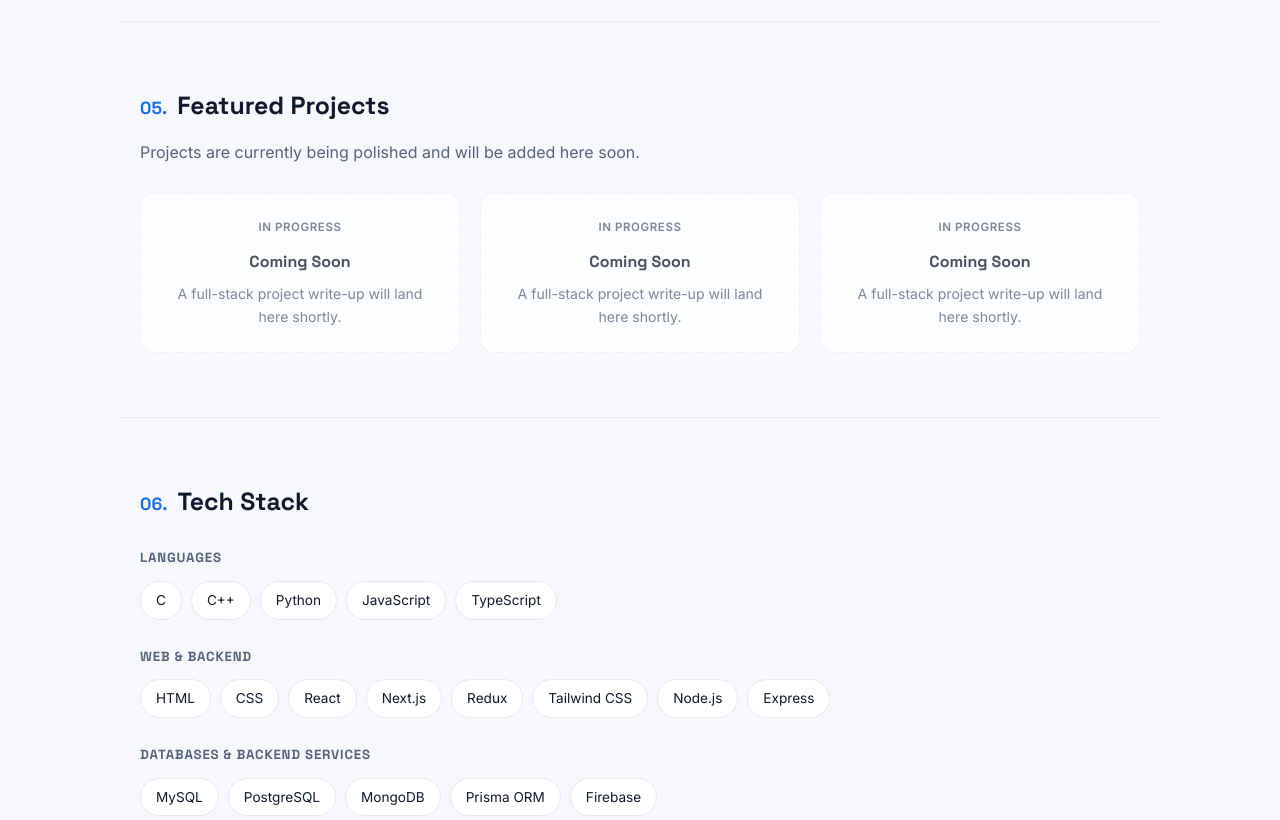
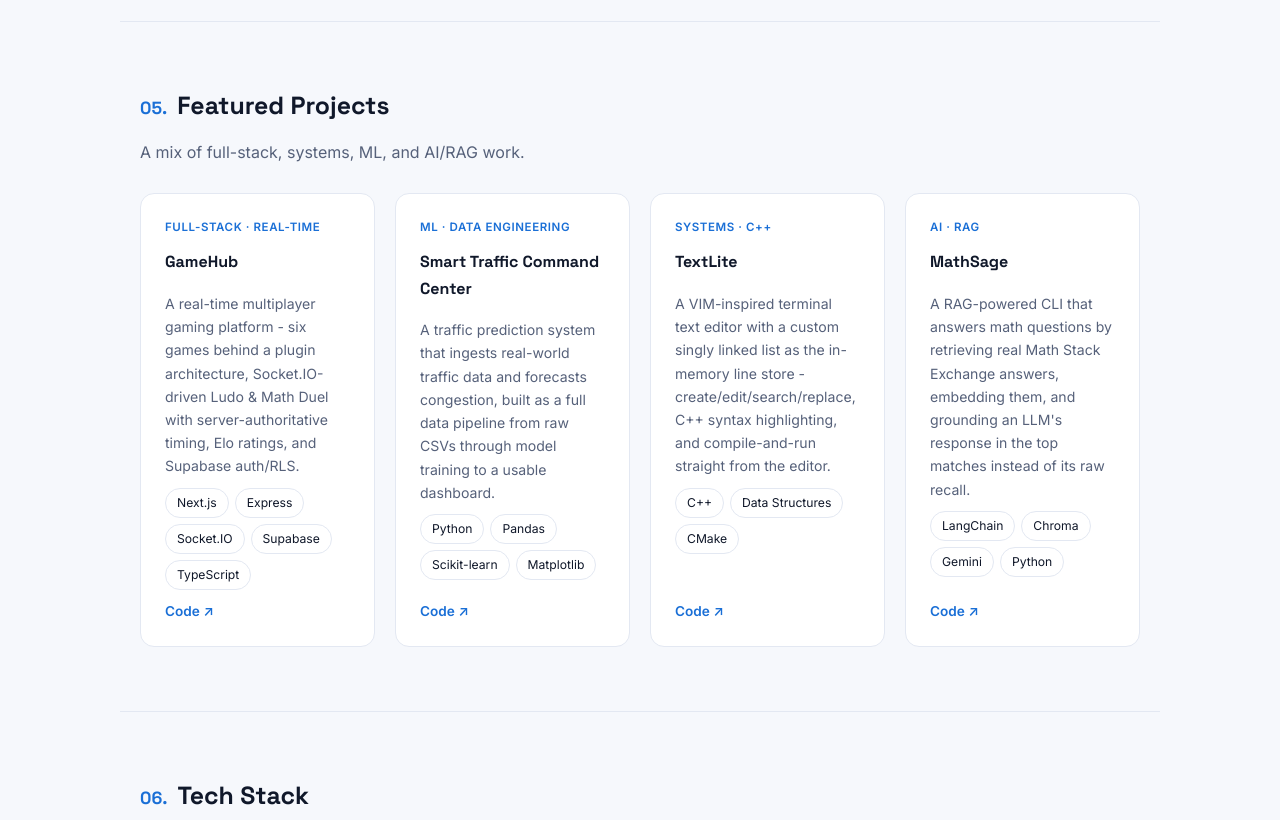
Before and after one commit to tarungarg18/Portfolio, a plain HTML site: page index.html in a window 1280 px wide. Shown: the part 2700-3520 px from the top of the page. Drawn offline with Linux system fonts and the light colour scheme; no server answers.

Commit message:
Add featured projects, update contact info

```diff
--- a/index.html
+++ b/index.html
@@ -60,7 +60,7 @@
       <p class="role">Full-Stack Development <span class="dot">·</span> Backend Systems <span class="dot">·</span> Competitive Programming</p>
       <p class="hero-sub">B.Tech undergrad at <strong>IIT Guwahati</strong> — 1000+ problems solved across competitive programming platforms. Building full-stack apps and exploring data engineering, system design & cloud.</p>
       <div class="hero-cta">
-        <a class="btn btn-primary" href="mailto:tarungarg0809@gmail.com">Contact Me</a>
+        <a class="btn btn-primary" href="mailto:t.chand@iitg.ac.in">Contact Me</a>
         <a class="btn btn-ghost" href="/sde_tarachand.pdf" target="_blank" rel="noopener">Resume</a>
         <a class="btn btn-ghost" href="https://github.com/tarungarg18" target="_blank" rel="noopener">GitHub</a>
       </div>
@@ -200,23 +200,57 @@
   <!-- PROJECTS -->
   <section id="projects" class="section reveal">
     <h2 class="section-title"><span>05.</span> Featured Projects</h2>
-    <p class="section-intro">Projects are currently being polished and will be added here soon.</p>
+    <p class="section-intro">A mix of full-stack, systems, ML, and AI/RAG work.</p>
     <div class="grid projects-grid">
-      <div class="card project-card placeholder">
-        <span class="achv-label">In Progress</span>
-        <h3>Coming Soon</h3>
-        <p>A full-stack project write-up will land here shortly.</p>
+
+      <div class="card project-card">
+        <span class="achv-label">Full-Stack · Real-Time</span>
+        <h3>GameHub</h3>
+        <p>A real-time multiplayer gaming platform - six games behind a plugin architecture, Socket.IO-driven Ludo & Math Duel with server-authoritative timing, Elo ratings, and Supabase auth/RLS.</p>
+        <div class="chip-row project-chips">
+          <span class="chip">Next.js</span><span class="chip">Express</span><span class="chip">Socket.IO</span><span class="chip">Supabase</span><span class="chip">TypeScript</span>
+        </div>
+        <div class="project-links">
+          <a href="https://github.com/tarungarg18/Gamehub" target="_blank" rel="noopener">Code ↗</a>
+        </div>
       </div>
-      <div class="card project-card placeholder">
-        <span class="achv-label">In Progress</span>
-        <h3>Coming Soon</h3>
-        <p>A full-stack project write-up will land here shortly.</p>
+
+      <div class="card project-card">
+        <span class="achv-label">ML · Data Engineering</span>
+        <h3>Smart Traffic Command Center</h3>
+        <p>A traffic prediction system that ingests real-world traffic data and forecasts congestion, built as a full data pipeline from raw CSVs through model training to a usable dashboard.</p>
+        <div class="chip-row project-chips">
+          <span class="chip">Python</span><span class="chip">Pandas</span><span class="chip">Scikit-learn</span><span class="chip">Matplotlib</span>
+        </div>
+        <div class="project-links">
+          <a href="https://github.com/tarungarg18/Smart-Traffic-Command-Center" target="_blank" rel="noopener">Code ↗</a>
+        </div>
       </div>
-      <div class="card project-card placeholder">
-        <span class="achv-label">In Progress</span>
-        <h3>Coming Soon</h3>
-        <p>A full-stack project write-up will land here shortly.</p>
+
+      <div class="card project-card">
+        <span class="achv-label">Systems · C++</span>
+        <h3>TextLite</h3>
+        <p>A VIM-inspired terminal text editor with a custom singly linked list as the in-memory line store - create/edit/search/replace, C++ syntax highlighting, and compile-and-run straight from the editor.</p>
+        <div class="chip-row project-chips">
+          <span class="chip">C++</span><span class="chip">Data Structures</span><span class="chip">CMake</span>
+        </div>
+        <div class="project-links">
+          <a href="https://github.com/tarungarg18/TextLite" target="_blank" rel="noopener">Code ↗</a>
+        </div>
       </div>
+
+      <div class="card project-card">
+        <span class="achv-label">AI · RAG</span>
+        <h3>MathSage</h3>
+        <p>A RAG-powered CLI that answers math questions by retrieving real Math Stack Exchange answers, embedding them, and grounding an LLM's response in the top matches instead of its raw recall.</p>
+        <div class="chip-row project-chips">
+          <span class="chip">LangChain</span><span class="chip">Chroma</span><span class="chip">Gemini</span><span class="chip">Python</span>
+        </div>
+        <div class="project-links">
+          <a href="https://github.com/tarungarg18/MathSage" target="_blank" rel="noopener">Code ↗</a>
+        </div>
+      </div>
+
     </div>
   </section>
 
@@ -286,11 +320,13 @@
     <h2 class="section-title"><span>07.</span> Get In Touch</h2>
     <p class="section-intro">Open to full-stack, backend, and data engineering opportunities. Reach out through any of the channels below.</p>
     <div class="contact-links">
-      <a href="mailto:tarungarg0809@gmail.com" class="btn btn-primary">Email</a>
+      <a href="mailto:t.chand@iitg.ac.in" class="btn btn-primary">Email</a>
+      <a href="tel:+917056202923" class="btn btn-ghost">+91 7056202923</a>
       <a href="https://www.linkedin.com/in/tara-chand-88127227b/" target="_blank" rel="noopener" class="btn btn-ghost">LinkedIn</a>
       <a href="https://github.com/tarungarg18" target="_blank" rel="noopener" class="btn btn-ghost">GitHub</a>
       <a href="/sde_tarachand.pdf" target="_blank" rel="noopener" class="btn btn-ghost">Resume</a>
     </div>
+    <p class="contact-secondary">Alternate email: <a href="mailto:tarungarg0809@gmail.com">tarungarg0809@gmail.com</a></p>
   </section>
 
 </main>
--- a/style.css
+++ b/style.css
@@ -413,7 +413,17 @@
 .project-card h3 { margin: 0 0 6px; font-size: 1rem; }
 .project-card p { color: var(--text-dim); font-size: 0.88rem; margin: 0; }
 
+.project-card { display: flex; flex-direction: column; gap: 10px; }
+.project-card .achv-label { margin-bottom: 2px; }
+.project-chips { gap: 6px; }
+.project-chips .chip { padding: 4px 11px; font-size: 0.76rem; }
+.project-links { margin-top: auto; display: flex; gap: 12px; }
+.project-links a { color: var(--accent); font-size: 0.85rem; font-weight: 600; }
+.project-links a:hover { text-decoration: underline; }
+
 .contact-links { display: flex; gap: 14px; flex-wrap: wrap; }
+.contact-secondary { margin-top: 14px; font-size: 0.85rem; color: var(--text-dim); }
+.contact-secondary a { color: var(--accent); }
 
 .footer {
   text-align: center;
```
